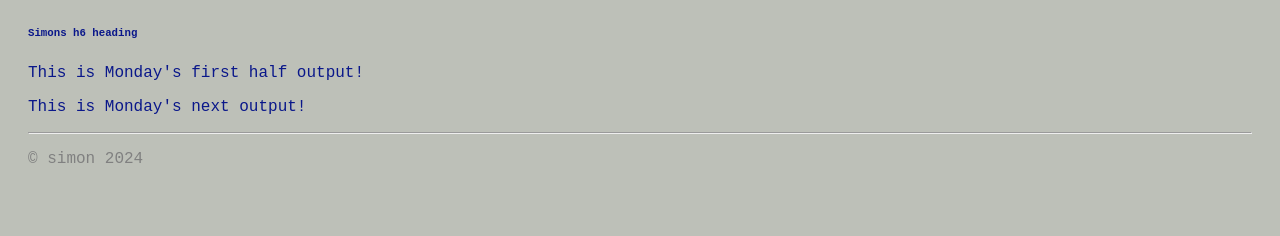
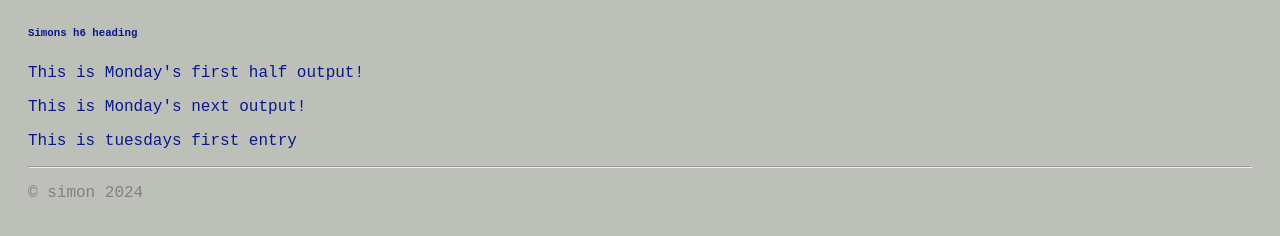
Before and after one commit to Simon585044/monday, a plain HTML site: page index.html in a window 1280 px wide. Shown: the part 132-368 px from the top of the page. Drawn offline with Linux system fonts and the light colour scheme.

Commit message:
tuesday update to index page

```diff
--- a/index.html
+++ b/index.html
@@ -15,6 +15,7 @@
     <h6>Simons h6 heading</h6>
     <p>This is Monday's first half output!</p>
     <p>This is Monday's next  output!</p>
+    <p>This is tuesdays first entry</p>
     <hr>
 
 
```
